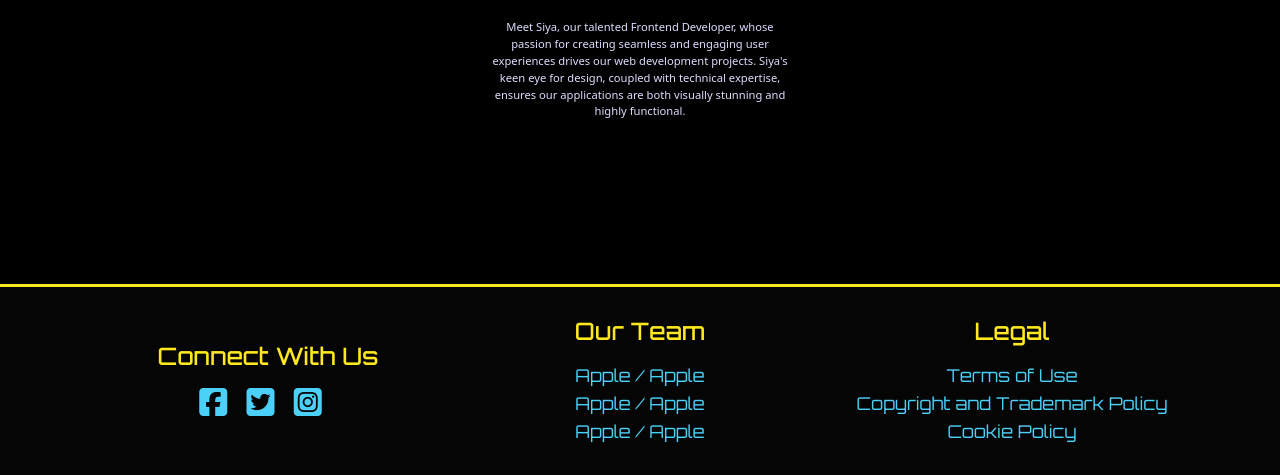
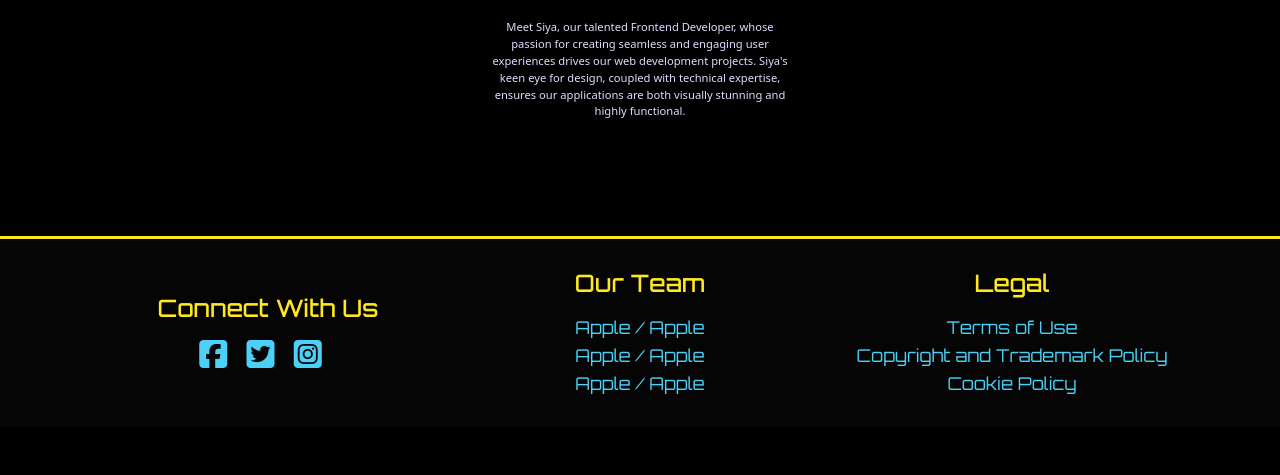
Before and after one commit to EmilionR/jedi-blades-hackathon, a Django app: page /team/ in a window 1280 px wide. Shown: the part 2784-3259 px from the top of the page. After the commit the page ends 3179 px from the top, so only its background shows below. Run offline with Django 5.2, Linux system fonts and the light colour scheme; some libraries are stand-ins or nearby versions.

Commit message:
Remove class: mt-5 whitespace

```diff
--- a/app/templates/base.html
+++ b/app/templates/base.html
@@ -137,7 +137,7 @@
 
 
     </main>
-    <footer class="mt-5">
+    <footer>
       <div class="container footer-content">
         <div class="footer-column">
           <h5 class="footer-title">Connect With Us</h5>
```
